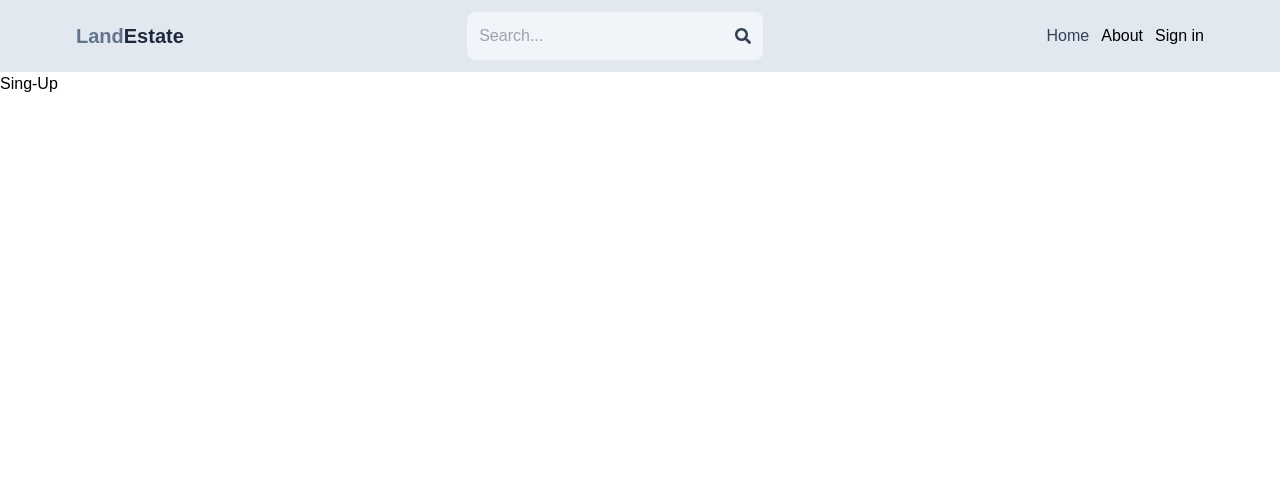
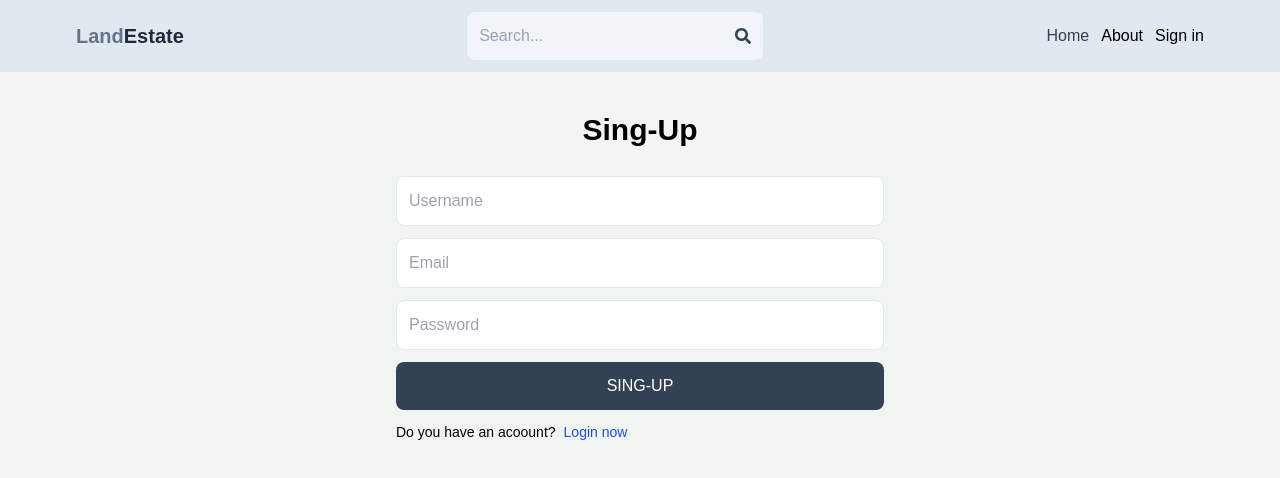
Before and after one commit to tchasinga/Real-Estate-house-Marketplace, a React (Vite) app in the folder frontend/: page /sign-up in a window 1280 px wide. Shown: the top 478 px of the page. Built offline with nearby package versions, Linux system fonts and the light colour scheme.

Commit message:
Commit new code

```diff
--- a/frontend/src/Pages/SignUp.jsx
+++ b/frontend/src/Pages/SignUp.jsx
@@ -1,8 +1,20 @@
+import '../index.css';
+import {Link} from 'react-router-dom';
 
 export default function SignUp() {
   return (
-    <div>
-        <h1>Sing-Up</h1>
+    <div className='p-3  max-w-lg mx-auto'>
+        <h1 className="text-3xl text-center font-semibold m-7">Sing-Up</h1>
+        <form action="" className='flex flex-col gap-3'>
+          <input type="text" placeholder='Username' className='border p-3 rounded-lg' id='username' />
+          <input type="email" placeholder='Email' className='border p-3 rounded-lg' id='email' />
+          <input type="password" placeholder='Password' className='border p-3 rounded-lg' id='password' />
+          <button className='bg-slate-700 text-white rounded-lg uppercase hover:opacity-60 disabled:opacity-75 p-3 font-medium'>Sing-up</button>
+        </form>
+        <div className='flex gap-2 mt-3 text-sm'>
+          <p>Do you have an acoount?</p>
+          <Link to='/login' className='text-blue-700 hover:opacity-60'>Login now</Link>
+        </div>
     </div>
   )
 }
--- a/frontend/src/index.css
+++ b/frontend/src/index.css
@@ -6,3 +6,7 @@
 *{
     font-family: 'Poppins', sans-serif;
 }
+
+body{
+    background-color: rgb(241,245,241);
+}
```
